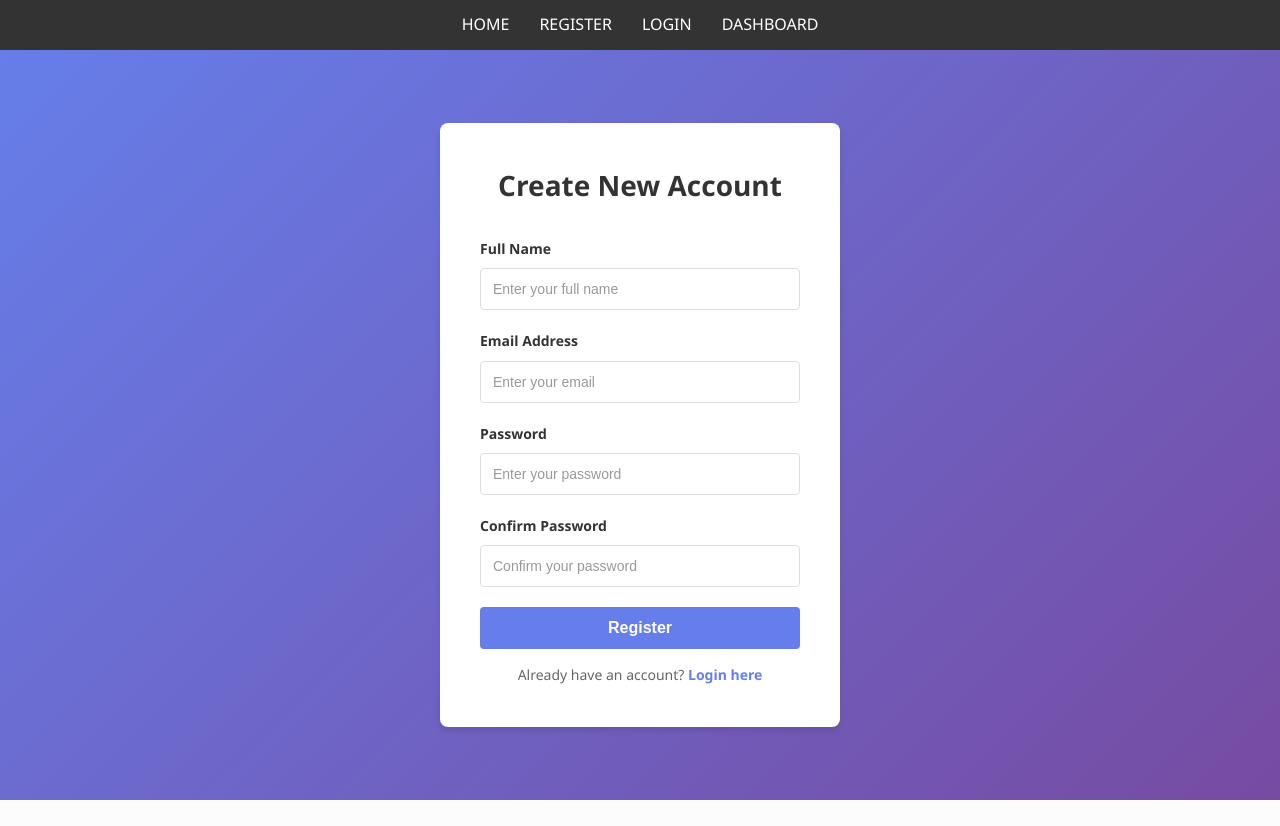
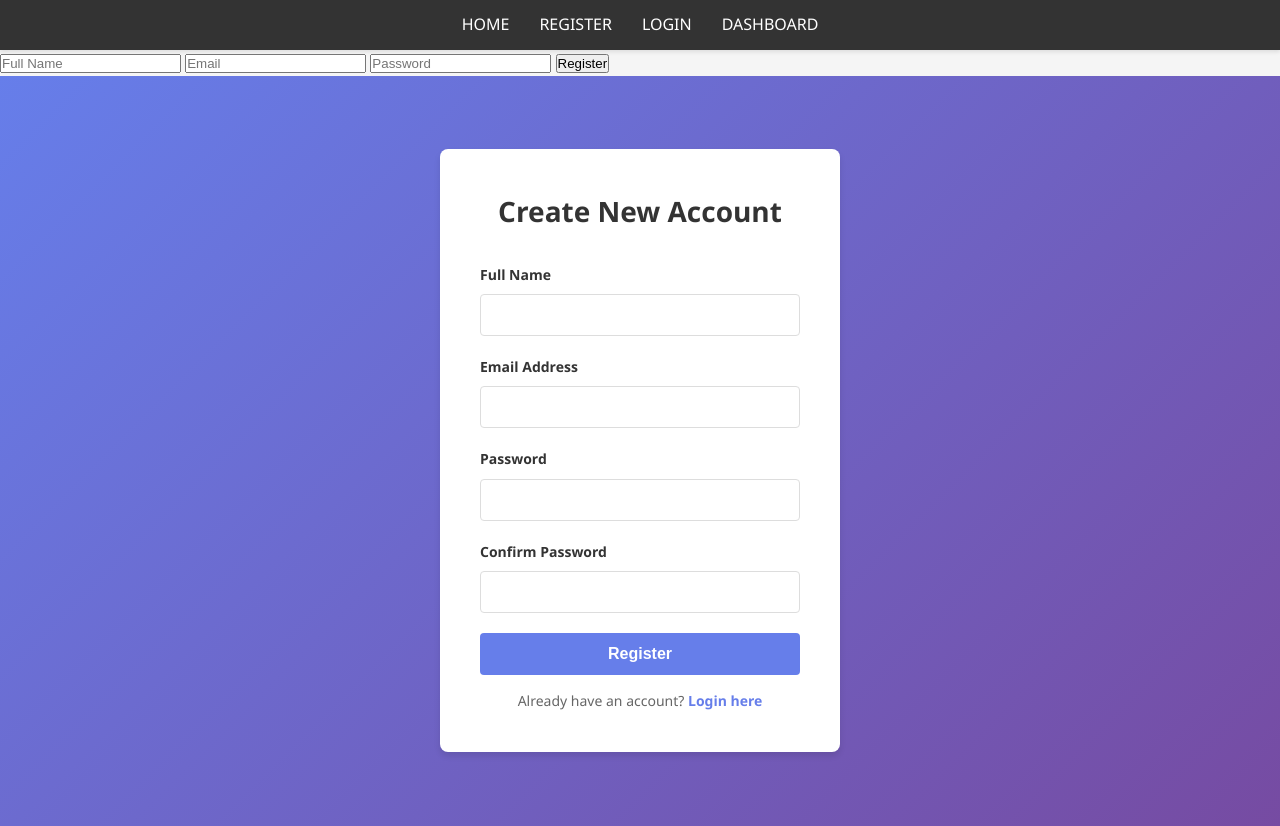
Before and after one commit to mahevishshaikh876-cmyk/project_to_do_app, a Flask app: page /reg in a window 1280 px wide. Before the commit the page ends 800 px from the top, so only its background shows below. Run offline with Flask 3, Linux system fonts and the light colour scheme.

Commit message:
register.html

```diff
--- a/template/register.html
+++ b/template/register.html
@@ -19,32 +19,38 @@
         </ul>
     </div>
 
+<form action="/reg" method="post">
+    <input type="text" name="fullname" placeholder="Full Name">
+    <input type="email" name="email" placeholder="Email">
+    <input type="password" name="password" placeholder="Password">
+    <input type="submit" value="Register">
+</form>
+
     <div class="auth-container">
         <div class="auth-form">
             <h1 class="auth-heading">Create New Account</h1>
             <form>
                 <div class="form-group">
                     <label for="fullname" class="form-label">Full Name</label>
-                    <input type="text" id="fullname" name="fullname" class="form-input"
-                        placeholder="Enter your full name" required>
+                    <input type="text" id="fullname" name="fullname" class="form-input" required>
                 </div>
 
                 <div class="form-group">
                     <label for="email" class="form-label">Email Address</label>
-                    <input type="email" id="email" name="email" class="form-input" placeholder="Enter your email"
+                    <input type="email" id="email" name="email" class="form-input"
                         required>
                 </div>
 
                 <div class="form-group">
                     <label for="password" class="form-label">Password</label>
                     <input type="password" id="password" name="password" class="form-input"
-                        placeholder="Enter your password" required>
+                     required>
                 </div>
 
                 <div class="form-group">
                     <label for="confirm-password" class="form-label">Confirm Password</label>
                     <input type="password" id="confirm-password" name="confirm-password" class="form-input"
-                        placeholder="Confirm your password" required>
+                      required>
                 </div>
 
                 <button type="submit" class="btn btn-primary">Register</button>
```
